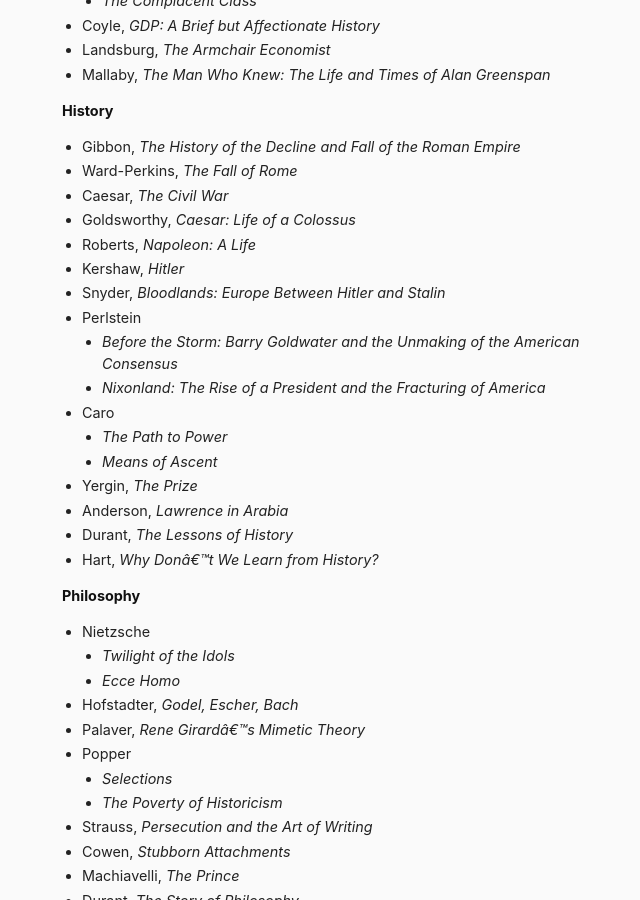
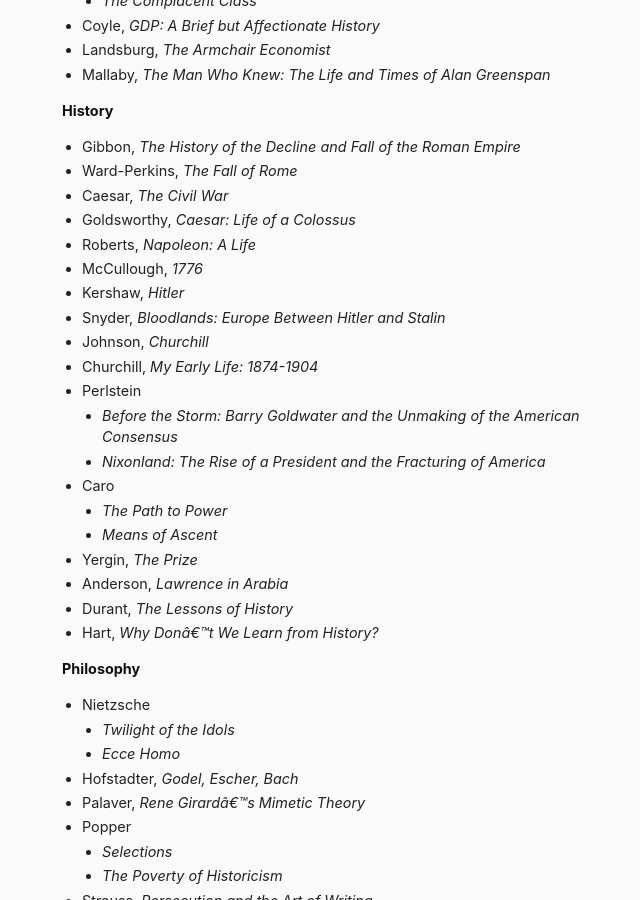
Before and after one commit to danschlz/danschulz.github.io, a Jekyll site: the page built from books.md, in a window 1280 px wide and 900 px high, scrolled down 895 px. Shown: the whole window, without its empty margins (298-938 px from the left). Built offline with Jekyll 4.4.1, drawn with Linux system fonts in a browser that asks for light colours.

Commit message:
Update books.md

```diff
--- a/books.md
+++ b/books.md
@@ -46,8 +46,11 @@ Jump to:
 - Caesar, _The Civil War_
 - Goldsworthy, _Caesar: Life of a Colossus_
 - Roberts, _Napoleon: A Life_
+- McCullough, _1776_
 - Kershaw, _Hitler_
 - Snyder, _Bloodlands: Europe Between Hitler and Stalin_
+- Johnson, _Churchill_
+- Churchill, _My Early Life: 1874-1904_
 - Perlstein
 	- _Before the Storm: Barry Goldwater and the Unmaking of the American Consensus_
 	- _Nixonland: The Rise of a President and the Fracturing of America_
```
